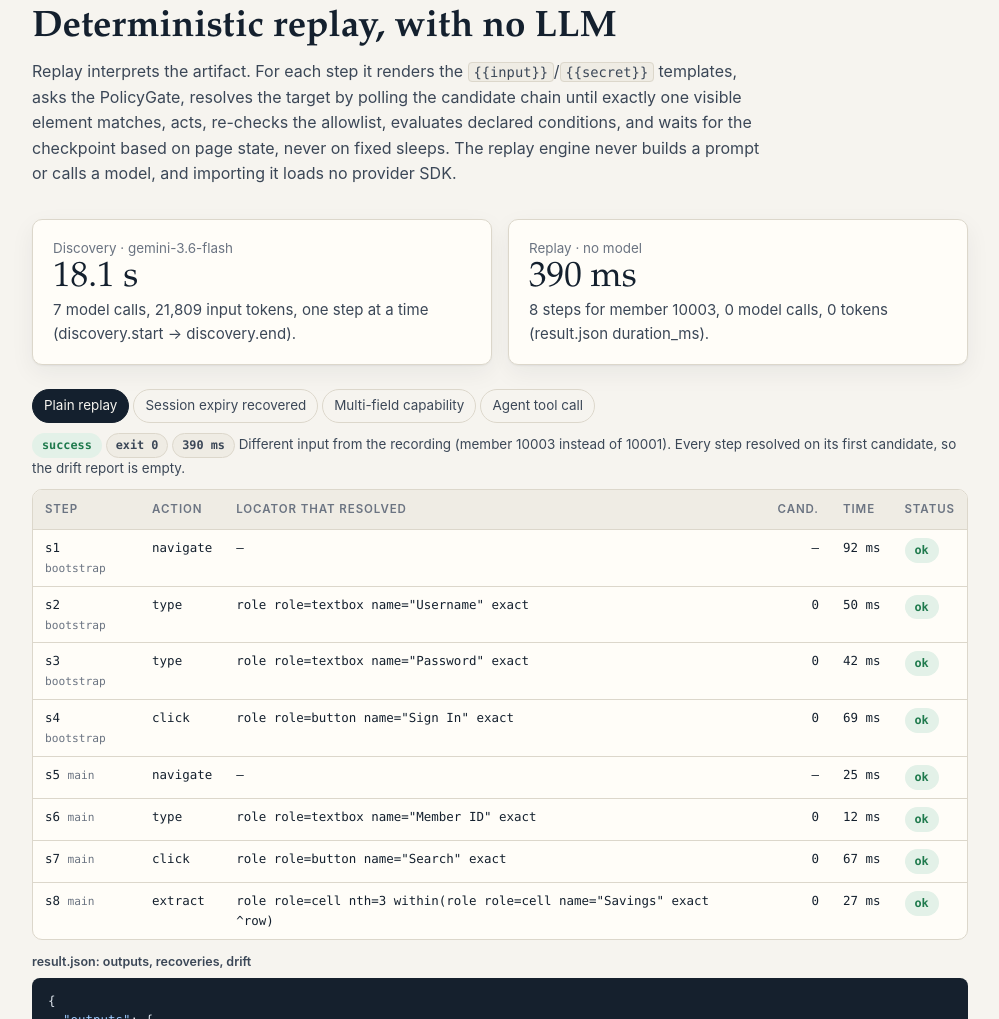
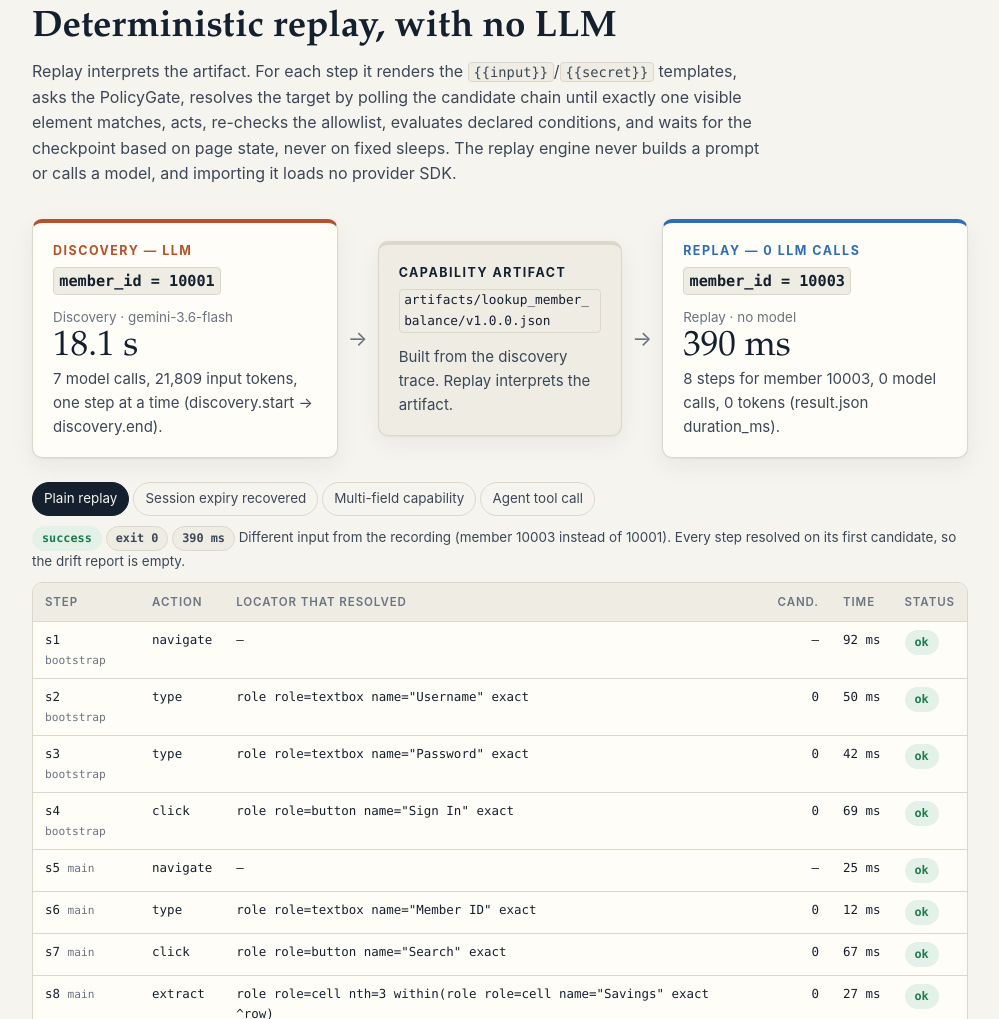
Before and after one commit to ishan0410/reprise, a plain HTML site: page docs/index.html in a window 1280 px wide. Shown: the part 4725-5744 px from the top of the page, without its empty margins (212-1211 px from the left). Drawn offline with Linux system fonts and the light colour scheme.

Commit message:
Show replay as discovery → artifact → replay with each run's member_id
Section 03 now reads as a flow: the LLM discovery run (member_id 10001),
the capability artifact it compiled to, and the deterministic replay with a
different input (member_id 10003, 0 LLM calls). Both inputs come from the
recorded runs; build_showcase.py now carries inputs from trace.json.

```diff
--- a/docs/app.js
+++ b/docs/app.js
@@ -267,6 +267,9 @@
   });
 
   /* ---------------- 03 replay ---------------- */
+  bind("disc-member", disc.inputs.member_id);
+  bind("flow-art-path", D.artifact.path);
+  bind("replay-member", rs.inputs.member_id);
   bind("disc-model-name", disc.steps[0].model);
   bind("disc-wall", fmtMs(discWall));
   bind("disc-wall-note", `${disc.steps.length} model calls, ${disc.total_input_tokens.toLocaleString()} input tokens, one step at a time (discovery.start → discovery.end).`);
--- a/docs/index.html
+++ b/docs/index.html
@@ -263,9 +263,12 @@
       </div>
     </div>
     <div class="sec-body">
-      <div class="compare">
-        <div class="card"><div class="small muted">Discovery · <span data-bind="disc-model-name"></span></div><div class="big" data-bind="disc-wall"></div><p class="small" data-bind="disc-wall-note"></p></div>
-        <div class="card"><div class="small muted">Replay · no model</div><div class="big" data-bind="replay-ms-2"></div><p class="small" data-bind="replay-note"></p></div>
+      <div class="compare flow" aria-label="The same capability, discovered once with an LLM and replayed with a different input">
+        <div class="card flow-disc"><div class="flow-k">Discovery — LLM</div><code class="flow-in">member_id = <span data-bind="disc-member"></span></code><div class="small muted">Discovery · <span data-bind="disc-model-name"></span></div><div class="big" data-bind="disc-wall"></div><p class="small" data-bind="disc-wall-note"></p></div>
+        <div class="pipe-arrow" aria-hidden="true">→</div>
+        <a class="card flow-art" href="#artifact"><div class="flow-k">Capability artifact</div><code class="flow-in" data-bind="flow-art-path"></code><p class="small">Built from the discovery trace. Replay interprets the artifact.</p></a>
+        <div class="pipe-arrow" aria-hidden="true">→</div>
+        <div class="card flow-replay"><div class="flow-k">Replay — 0 LLM calls</div><code class="flow-in">member_id = <span data-bind="replay-member"></span></code><div class="small muted">Replay · no model</div><div class="big" data-bind="replay-ms-2"></div><p class="small" data-bind="replay-note"></p></div>
       </div>
 
       <div class="tabs" role="tablist" aria-label="Replay runs" id="replay-tabs"></div>
--- a/docs/styles.css
+++ b/docs/styles.css
@@ -302,6 +302,17 @@ table.data .phase-tag { font-size: 0.7rem; color: var(--muted); font-family: var
 
 .compare { display: grid; grid-template-columns: minmax(0, 1fr) minmax(0, 1fr); gap: 16px; margin-bottom: 24px; }
 .compare .card .big { font-family: var(--serif); font-size: 2.2rem; line-height: 1.1; font-variant-numeric: tabular-nums; }
+.compare.flow { grid-template-columns: minmax(0, 1fr) auto minmax(0, 0.8fr) auto minmax(0, 1fr); gap: 10px; }
+.flow .card { border-top-width: 4px; }
+.flow-disc { border-top-color: var(--lane-disc); }
+.flow-replay { border-top-color: var(--lane-replay); }
+a.flow-art { text-decoration: none; color: inherit; align-self: center; background: var(--paper-2); }
+a.flow-art:hover { border-color: var(--accent); color: inherit; }
+.flow-k { font-size: 0.78rem; letter-spacing: 0.12em; text-transform: uppercase; font-weight: 700; }
+.flow-disc .flow-k { color: var(--lane-disc); }
+.flow-replay .flow-k { color: var(--lane-replay); }
+.flow-in { display: inline-block; margin: 6px 0 12px; font-size: 0.95rem; font-weight: 600; overflow-wrap: anywhere; }
+.flow-art .flow-in { font-size: 0.8rem; font-weight: 400; }
 
 /* ---------- outcomes ---------- */
 .outcome-card { border-top: 4px solid var(--rule); display: flex; flex-direction: column; gap: 10px; }
@@ -368,6 +379,7 @@ footer .wrap { display: flex; justify-content: space-between; gap: 20px; flex-wr
     .pipe-row { grid-template-columns: minmax(0, 1fr); }
   .pipe-arrow { transform: rotate(90deg); justify-self: center; line-height: 1; }
   .pipe-band { grid-template-columns: 1fr; }
+  .compare.flow { grid-template-columns: minmax(0, 1fr); }
   .race-body { grid-template-columns: minmax(0, 1fr); }
   .glance-grid { grid-template-columns: minmax(0, 1fr); }
 }
```
Also changed, not shown: docs/data.js, 1 other file.
